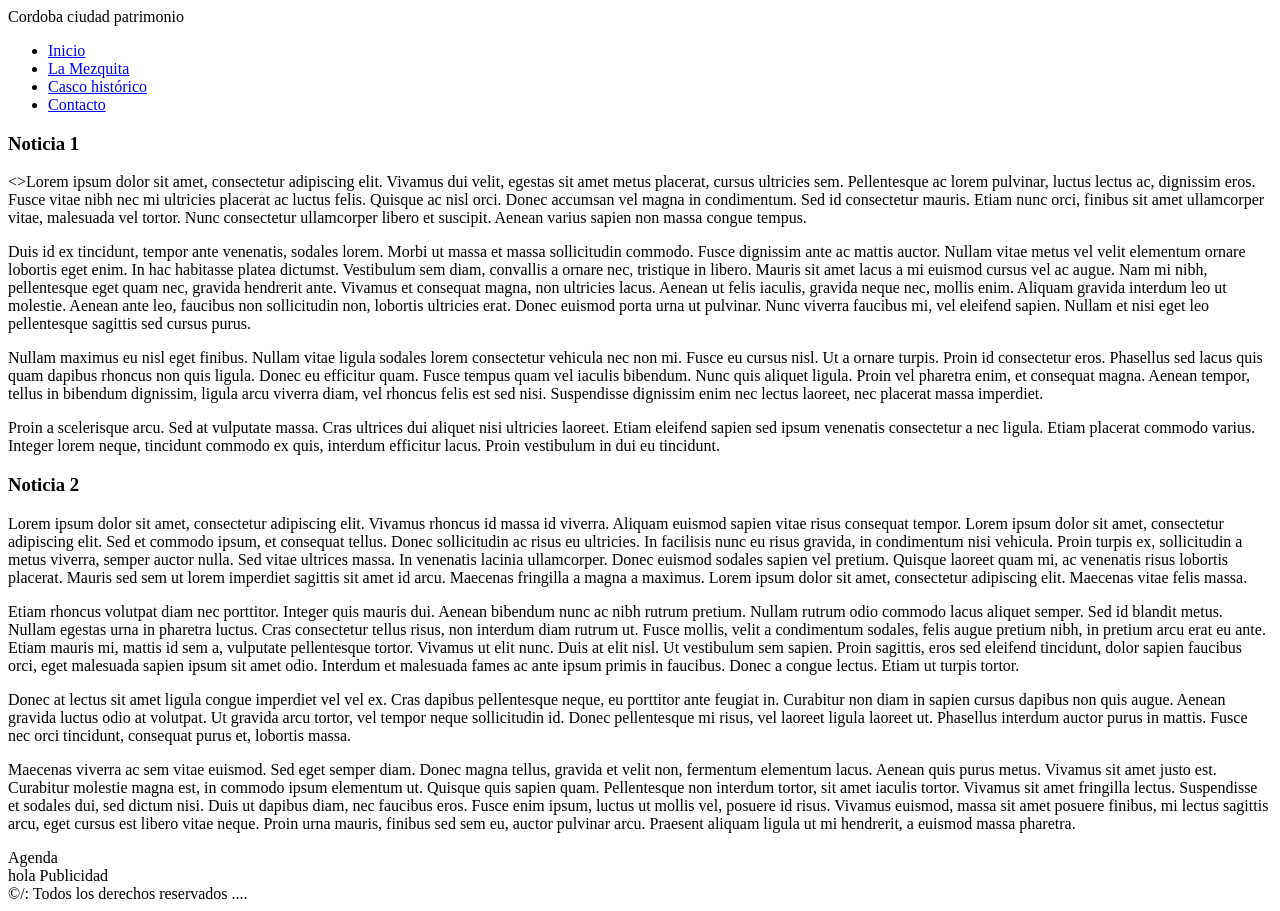
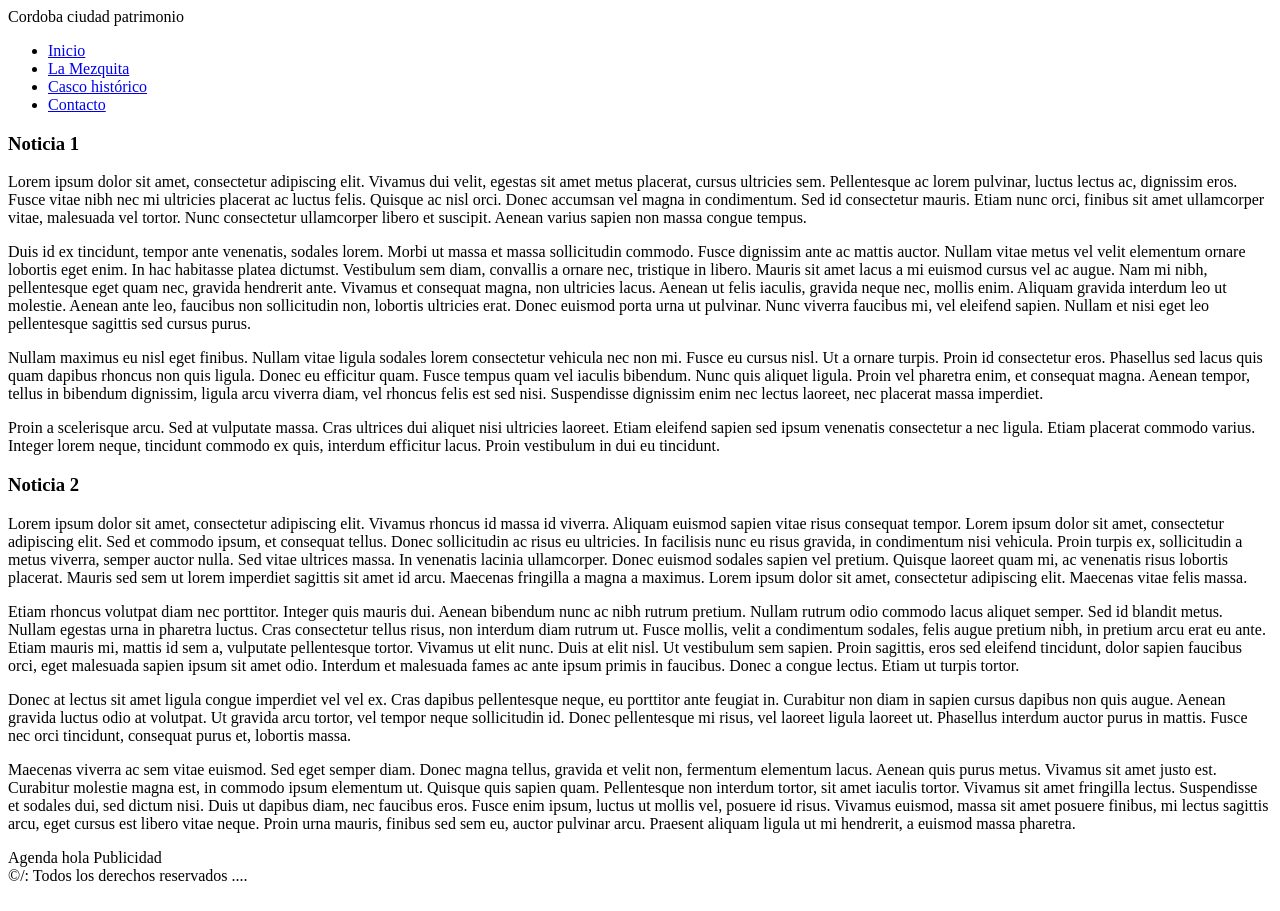
Before and after one commit to iesgrancapitan-entornos/2019-20-practica-5-github-issues-sergiovj2001-1, a plain HTML site: page index.html in a window 1280 px wide. Drawn offline with Linux system fonts and the light colour scheme.

Commit message:
arreglando issues 4,5 y 6 close #4 close #5 close #6

```diff
--- a/index.html
+++ b/index.html
@@ -4,8 +4,8 @@
         <title>Turismo Córdoba</title>
         <meta charset="utf-8">
         <meta name="description" content="Cordoba ciudad patrimonio>
-        <meta name="keywords" content="Turismo,patrimonio,viajes
-        <!--link rel="stylesheet" href="estilos.css"-->
+        <meta name="keywords" content="Turismo,patrimonio,viajes>
+        <link rel="stylesheet" href="./css/style.css>
     <head>
     <body>
         <header>
@@ -21,7 +21,7 @@
             <section>
                 <article>
                 <h1>Noticia 1</h1>
-                    <>Lorem ipsum dolor sit amet, consectetur adipiscing elit. Vivamus dui velit, egestas sit amet metus placerat, cursus ultricies sem. Pellentesque ac lorem pulvinar, luctus lectus ac, dignissim eros. Fusce vitae nibh nec mi ultricies placerat ac luctus felis. Quisque ac nisl orci. Donec accumsan vel magna in condimentum. Sed id consectetur mauris. Etiam nunc orci, finibus sit amet ullamcorper vitae, malesuada vel tortor. Nunc consectetur ullamcorper libero et suscipit. Aenean varius sapien non massa congue tempus.
+                    <p>Lorem ipsum dolor sit amet, consectetur adipiscing elit. Vivamus dui velit, egestas sit amet metus placerat, cursus ultricies sem. Pellentesque ac lorem pulvinar, luctus lectus ac, dignissim eros. Fusce vitae nibh nec mi ultricies placerat ac luctus felis. Quisque ac nisl orci. Donec accumsan vel magna in condimentum. Sed id consectetur mauris. Etiam nunc orci, finibus sit amet ullamcorper vitae, malesuada vel tortor. Nunc consectetur ullamcorper libero et suscipit. Aenean varius sapien non massa congue tempus.
 
                 <p>Duis id ex tincidunt, tempor ante venenatis, sodales lorem. Morbi ut massa et massa sollicitudin commodo. Fusce dignissim ante ac mattis auctor. Nullam vitae metus vel velit elementum ornare lobortis eget enim. In hac habitasse platea dictumst. Vestibulum sem diam, convallis a ornare nec, tristique in libero. Mauris sit amet lacus a mi euismod cursus vel ac augue. Nam mi nibh, pellentesque eget quam nec, gravida hendrerit ante. Vivamus et consequat magna, non ultricies lacus. Aenean ut felis iaculis, gravida neque nec, mollis enim. Aliquam gravida interdum leo ut molestie. Aenean ante leo, faucibus non sollicitudin non, lobortis ultricies erat. Donec euismod porta urna ut pulvinar. Nunc viverra faucibus mi, vel eleifend sapien. Nullam et nisi eget leo pellentesque sagittis sed cursus purus.
 
@@ -43,7 +43,6 @@
             </section>
             <aside>
                 Agenda
-		<section>
 		hola
                 Publicidad
             </aside>
```
